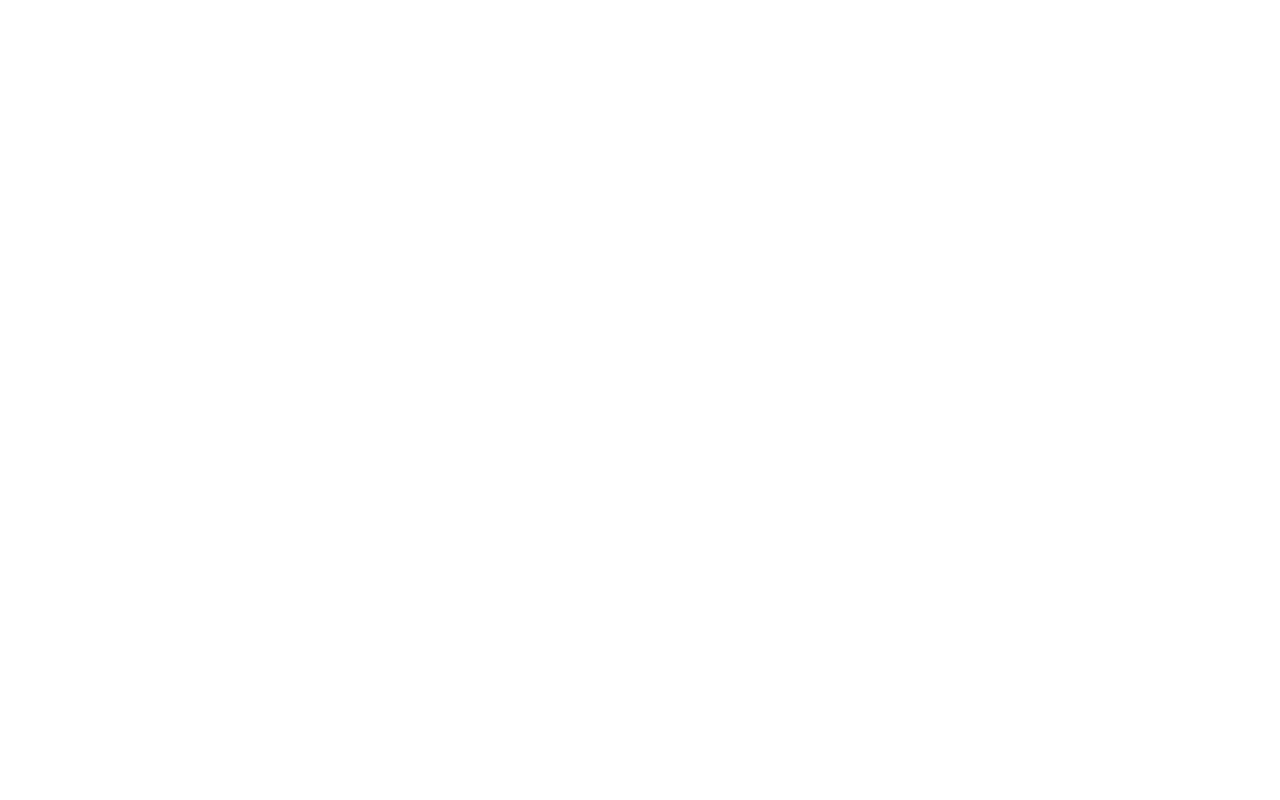
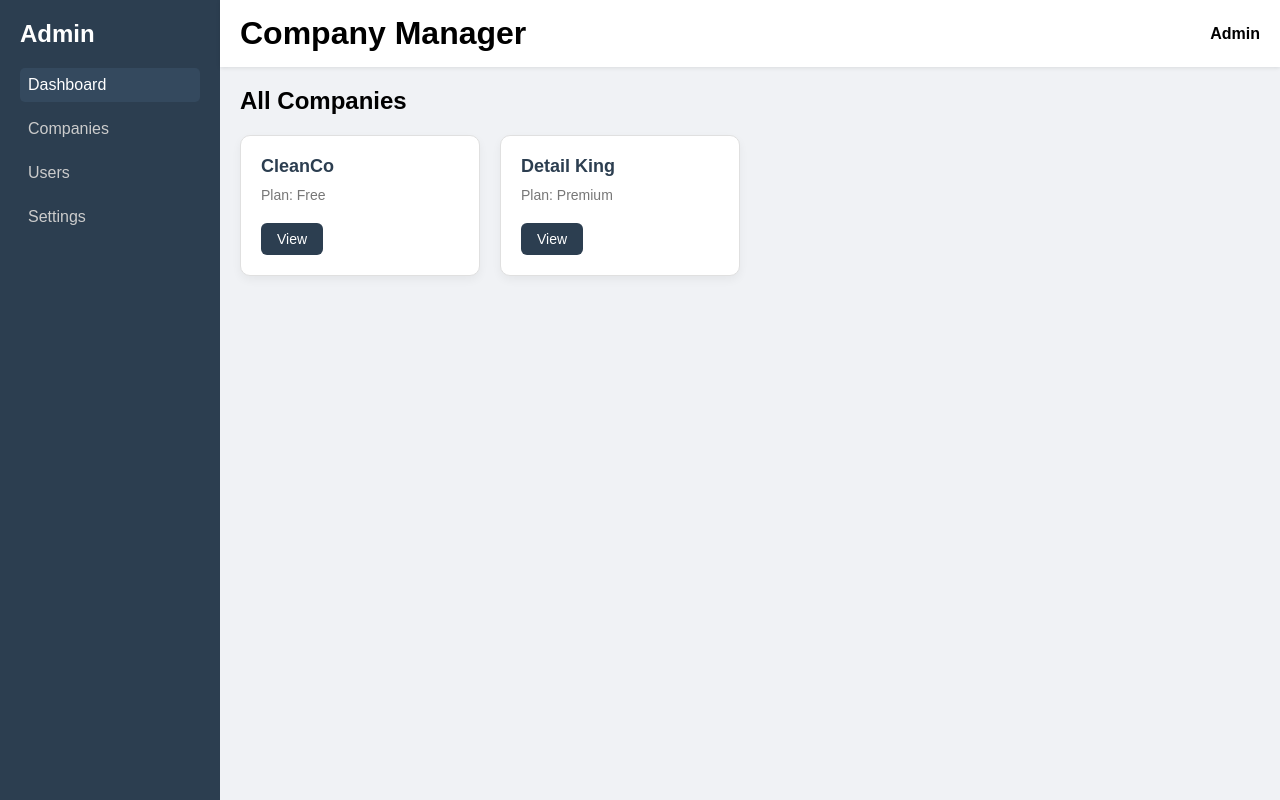
Before and after one commit to shawnconboy/easyClient, a plain HTML site: page index.html in a window 1280 px wide. Drawn offline with Linux system fonts and the light colour scheme.

Commit message:
Created admin dashboard layout

```diff
--- a/index.html
+++ b/index.html
@@ -2,14 +2,49 @@
 <html lang="en">
 
 <head>
-    <meta charset="UTF-8">
-    <meta name="viewport" content="width=device-width, initial-scale=1.0">
+    <meta charset="UTF-8" />
+    <meta name="viewport" content="width=device-width, initial-scale=1.0" />
     <title>Easy Client</title>
-    <link rel="stylesheet" href="style.css">
+    <link rel="stylesheet" href="style.css" />
 </head>
 
 <body>
 
+    <div class="container">
+        <aside class="sidebar">
+            <h2>Admin</h2>
+            <nav>
+                <a href="#" class="active">Dashboard</a>
+                <a href="#">Companies</a>
+                <a href="#">Users</a>
+                <a href="#">Settings</a>
+            </nav>
+        </aside>
+
+        <main class="main">
+            <header class="topbar">
+                <h1>Company Manager</h1>
+                <div class="user-box">Admin</div>
+            </header>
+
+            <section class="content">
+                <h2>All Companies</h2>
+                <div class="cards">
+                    <div class="card">
+                        <h3>CleanCo</h3>
+                        <p>Plan: Free</p>
+                        <button>View</button>
+                    </div>
+                    <div class="card">
+                        <h3>Detail King</h3>
+                        <p>Plan: Premium</p>
+                        <button>View</button>
+                    </div>
+                </div>
+            </section>
+        </main>
+    </div>
+
 </body>
 
 </html>
--- a/style.css
+++ b/style.css
@@ -0,0 +1,121 @@
+* {
+    margin: 0;
+    padding: 0;
+    box-sizing: border-box;
+}
+
+body,
+html {
+    font-family: Arial, sans-serif;
+    background: #f0f2f5;
+    height: 100%;
+}
+
+.container {
+    display: flex;
+    height: 100vh;
+}
+
+.sidebar {
+    width: 220px;
+    background-color: #2c3e50;
+    color: #fff;
+    padding: 20px;
+    flex-shrink: 0;
+}
+
+.sidebar h2 {
+    margin-bottom: 20px;
+    font-size: 24px;
+}
+
+.sidebar nav a {
+    display: block;
+    margin: 10px 0;
+    color: #ccc;
+    text-decoration: none;
+    padding: 8px;
+    border-radius: 5px;
+}
+
+.sidebar nav a.active,
+.sidebar nav a:hover {
+    background: #34495e;
+    color: #fff;
+}
+
+.main {
+    flex: 1;
+    display: flex;
+    flex-direction: column;
+}
+
+.topbar {
+    background: #fff;
+    padding: 15px 20px;
+    box-shadow: 0 1px 4px rgba(0, 0, 0, 0.1);
+    display: flex;
+    justify-content: space-between;
+    align-items: center;
+}
+
+.content {
+    padding: 20px;
+}
+
+.cards {
+    display: grid;
+    grid-template-columns: repeat(auto-fill, minmax(220px, 1fr));
+    gap: 20px;
+    margin-top: 20px;
+}
+
+.card {
+    background: #ffffff;
+    border-radius: 10px;
+    padding: 20px;
+    box-shadow: 0 4px 10px rgba(0, 0, 0, 0.05);
+    display: flex;
+    flex-direction: column;
+    justify-content: space-between;
+    transition: box-shadow 0.2s ease;
+    border: 1px solid #e0e0e0;
+}
+
+.card:hover {
+    box-shadow: 0 6px 16px rgba(0, 0, 0, 0.1);
+    border-color: #d0d0d0;
+}
+
+.card h3 {
+    font-size: 18px;
+    margin-bottom: 10px;
+    color: #2c3e50;
+}
+
+.card p {
+    font-size: 14px;
+    color: #777;
+    margin-bottom: 20px;
+}
+
+.card button {
+    align-self: flex-start;
+    background-color: #2c3e50;
+    color: #fff;
+    border: none;
+    padding: 8px 16px;
+    font-size: 14px;
+    border-radius: 6px;
+    cursor: pointer;
+    transition: background-color 0.2s ease;
+}
+
+.card button:hover {
+    background-color: #3d566e;
+}
+
+
+.user-box {
+    font-weight: bold;
+}
```
